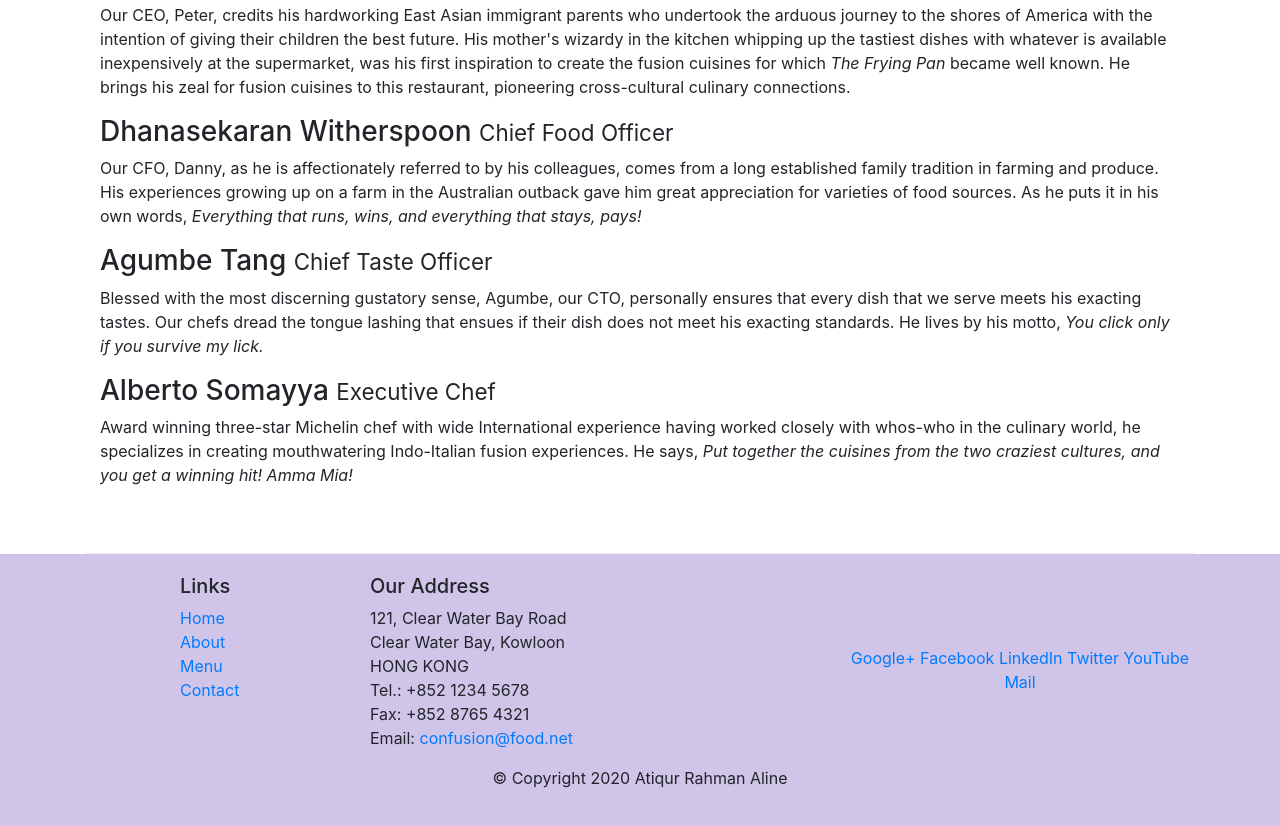
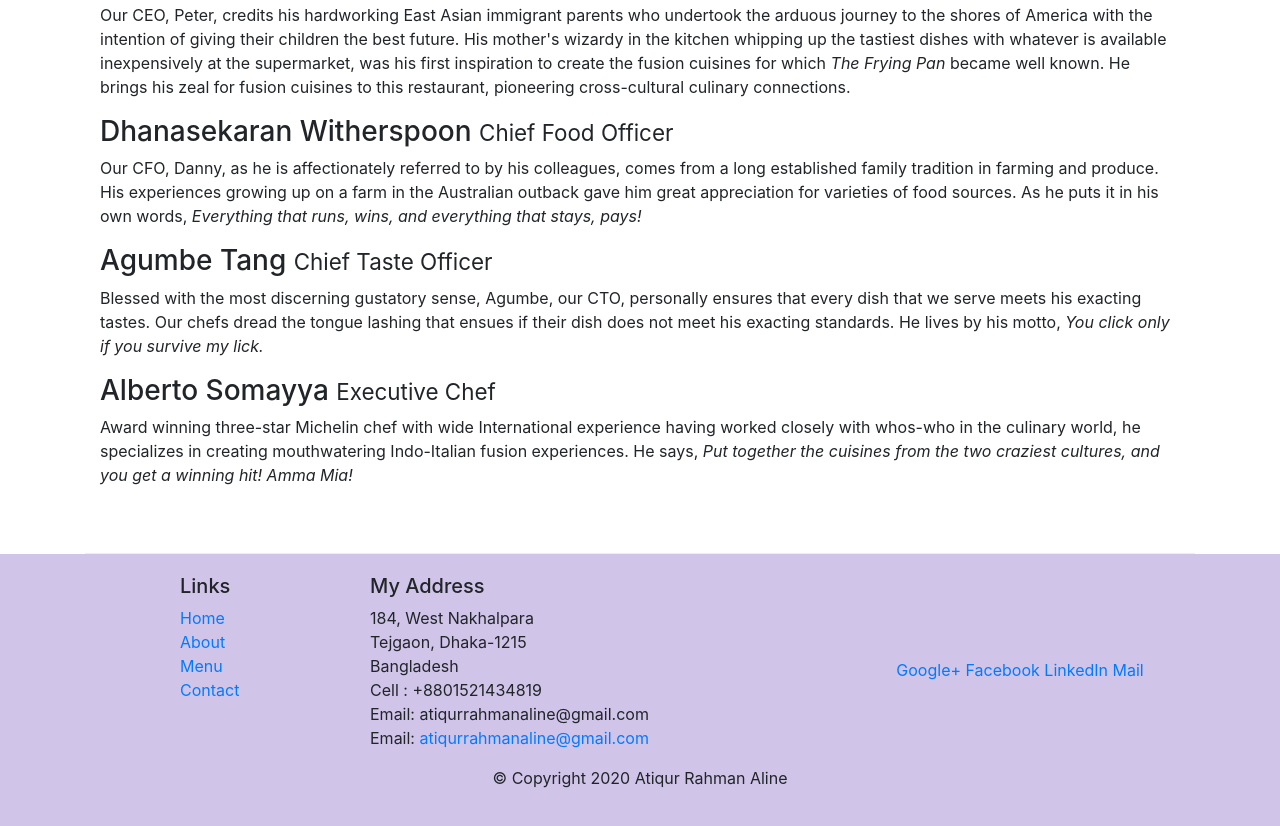
Before and after one commit to 1993ALINE/Bootstrap4, a website: page aboutus.html in a window 1280 px wide. Shown: the part 862-1688 px from the top of the page. Drawn offline with nearby package versions, Linux system fonts and the light colour scheme.

Commit message:
Updated the index.html page and aboutus. html page

```diff
--- a/aboutus.html
+++ b/aboutus.html
@@ -75,14 +75,14 @@
                     </ul>
                 </div>
                 <div class="col-7 col-sm-5">
-                    <h5>Our Address</h5>
+                    <h5>My  Address</h5>
                     <address>
-		              121, Clear Water Bay Road<br>
-		              Clear Water Bay, Kowloon<br>
-		              HONG KONG<br>
-		              Tel.: +852 1234 5678<br>
-		              Fax: +852 8765 4321<br>
-		              Email: <a href="mailto:confusion@food.net">confusion@food.net</a>
+		              184, West Nakhalpara<br>
+		              Tejgaon, Dhaka-1215<br>
+		              Bangladesh<br>
+		              Cell : +8801521434819<br>
+		              Email: atiqurrahmanaline@gmail.com<br>
+		              Email: <a href="mailto:atiqurrahmanaline@gmail.com">atiqurrahmanaline@gmail.com</a>
 		           </address>
                 </div>
                 <div class="col-12 col-sm-4 align-self-center">
@@ -90,8 +90,6 @@
                         <a href="http://google.com/+">Google+</a>
                         <a href="http://www.facebook.com/profile.php?id=">Facebook</a>
                         <a href="http://www.linkedin.com/in/">LinkedIn</a>
-                        <a href="http://twitter.com/">Twitter</a>
-                        <a href="http://youtube.com/">YouTube</a>
                         <a href="mailto:">Mail</a>
                     </div>
                 </div>
```
Also changed, not shown: index.html (+6 -8 lines).
